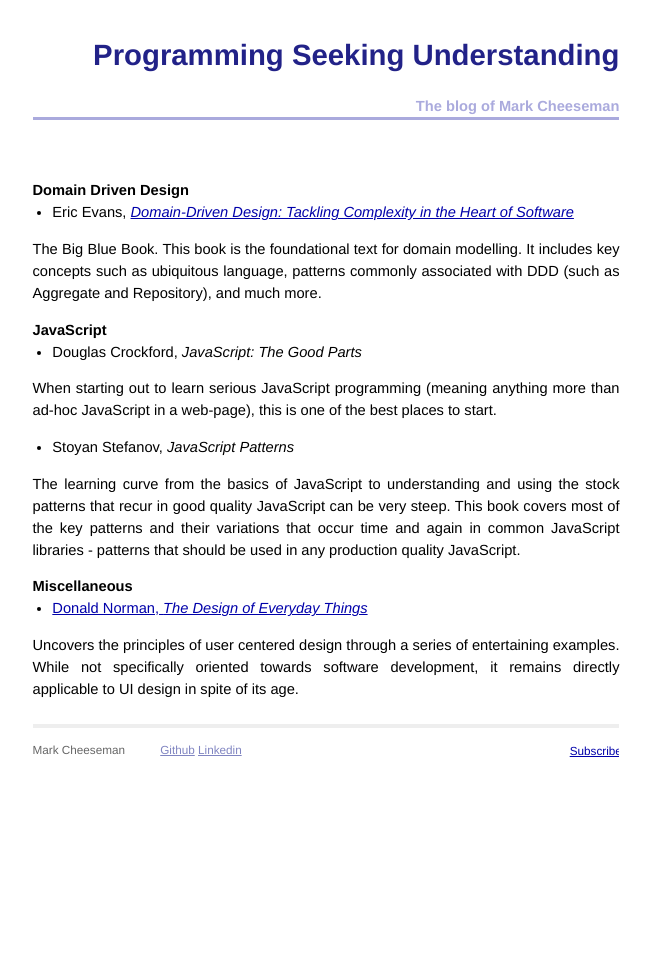
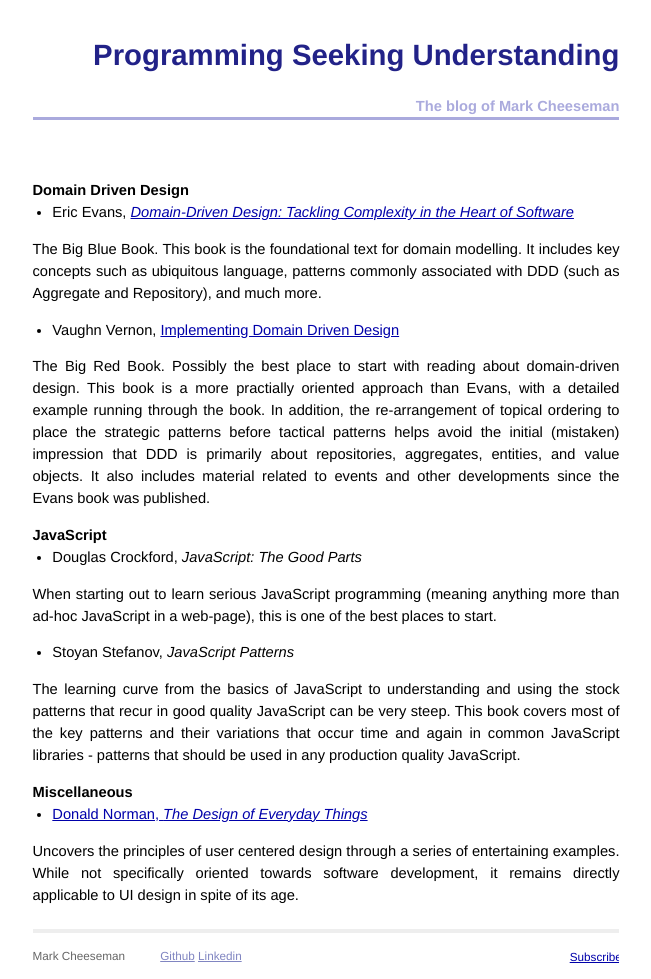
Before and after one commit to hombredequeso/hombredequeso.github.com, a Jekyll site: the page built from pages/AnnotatedBibliography.md, in a window 1280 px wide. Shown: the whole page, without its empty margins (314-965 px from the left). Built offline with Jekyll 4.4.1, drawn with Linux system fonts in a browser that asks for light colours; Markdown is read by kramdown in place of the engine named in the settings; before the commit the page ends 944 px from its top, so only the background shows below that.

Commit message:
add Vernon to bibliography

```diff
--- a/pages/AnnotatedBibliography.md
+++ b/pages/AnnotatedBibliography.md
@@ -8,6 +8,10 @@
 * Eric Evans, [_Domain-Driven Design: Tackling Complexity in the Heart of Software_](http://www.amazon.com/Domain-Driven-Design-Tackling-Complexity-Software/dp/0321125215/)
 
 The Big Blue Book. This book is the foundational text for domain modelling. It includes key concepts such as ubiquitous language, patterns commonly associated with DDD (such as Aggregate and Repository), and much more.
+
+* Vaughn Vernon, [Implementing Domain Driven Design](http://www.amazon.com/Implementing-Domain-Driven-Design-Vaughn-Vernon/dp/0321834577)
+
+The Big Red Book. Possibly the best place to start with reading about domain-driven design. This book is a more practially oriented approach than Evans, with a detailed example running through the book. In addition, the re-arrangement of topical ordering to place the strategic patterns before tactical patterns helps avoid the initial (mistaken) impression that DDD is primarily about repositories, aggregates, entities, and value objects. It also includes material related to events and other developments since the Evans book was published.
 
 JavaScript
 ----------
```
